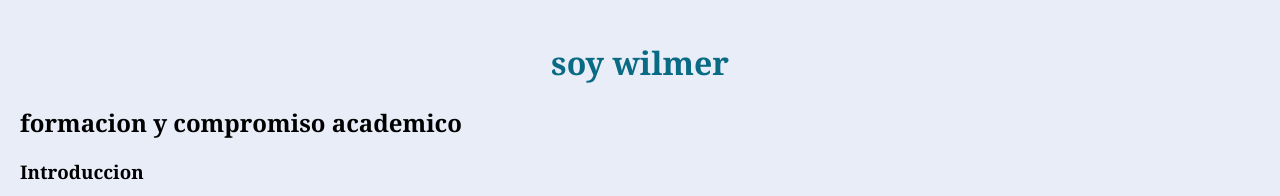
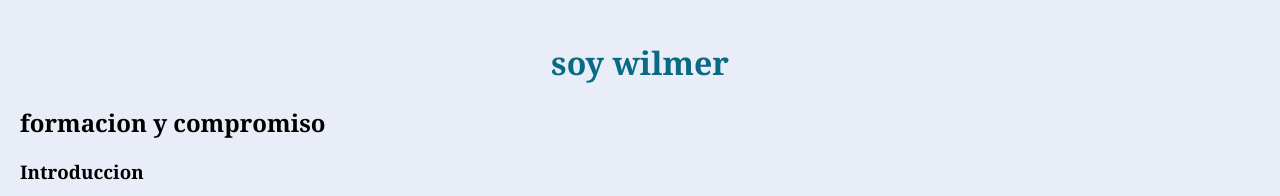
Before and after one commit to wilmercastrochamorro-boop/lab6w, a plain HTML site: page lab6/index.html in a window 1280 px wide. Shown: the top 196 px of the page. Drawn offline with Linux system fonts and the light colour scheme.

Commit message:
modificado

```diff
--- a/lab6/index.html
+++ b/lab6/index.html
@@ -7,7 +7,7 @@
 </head>
 <body>
     <h1>soy wilmer </h1>
-    <h2>formacion y compromiso academico</h2>
+    <h2>formacion y compromiso </h2>
     <h3>Introduccion</h3>
     <p>Mi nombre es Wilmer Castro, y me considero una persona responsable, comprometida y enfocada en alcanzar mis metas académicas y profesionales.</p>
     <p></p>
```
